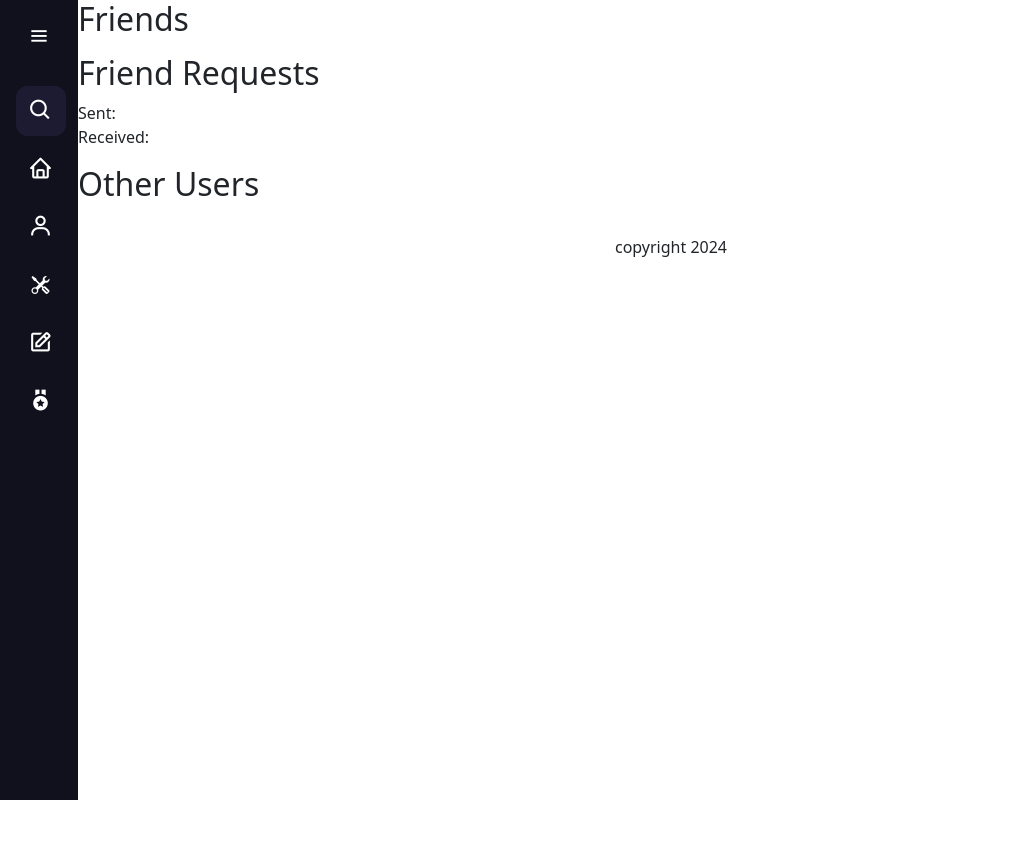
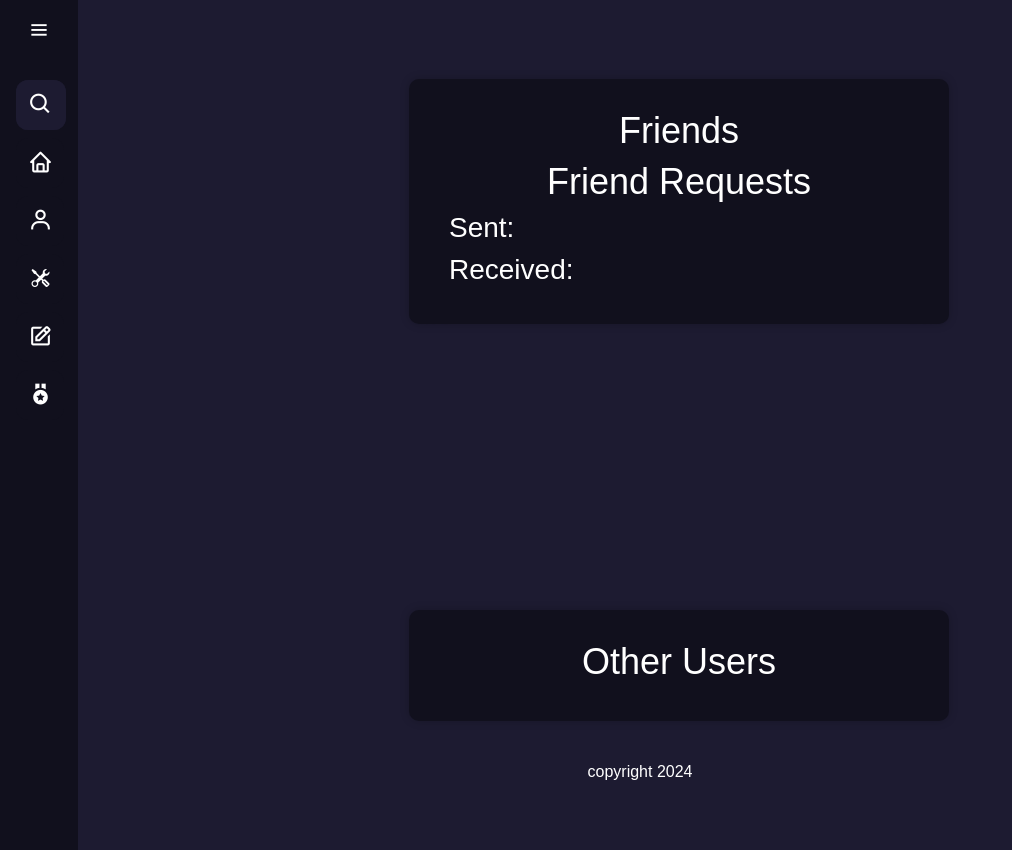
Before and after one commit to BipinJungRai/SterLearning, a Django app: template app_user/templates/friends.html in a window 1280 px wide. Shown: the whole page, without its empty margins (0-1012 px from the left). Before the commit the page ends 800 px from the top, so only its background shows below. Run offline with Django 5.2, Linux system fonts and the light colour scheme; the template is opened without the code that fills it, so the values that code supplies are empty; some libraries are stand-ins or nearby versions.

Commit message:
friends page styled

```diff
--- a/app_user/templates/friends.html
+++ b/app_user/templates/friends.html
@@ -1,46 +1,77 @@
 <!DOCTYPE html>
 {% extends 'base.html' %}
+{% load static %}
+{% load i18n %}
+
 
 {%  block content %}
 <head>
-    <title>Test Page</title>
+    <title>Friends</title>
     <script src="https://accounts.google.com/gsi/client" async></script>
+    <meta charset="UTF-8">
+    <meta name="viewport" content="width=device-width, initial-scale=1.0">
+    <script src="https://accounts.google.com/gsi/client" async></script>
+    <link rel="stylesheet" type="text/css" href="{% static 'friends.css' %}">
 </head>
 <body>
-    <h2>Friends</h2>
-    <ul>
+    <div class="container">
+
+        <div class="wrapper">
+            <h1>Friends</h1>
+            <div class="list-group-item-custom">
                 {% for user in friends %}
-        <li>{{ user.username }}</li>
-        <a href="{% url 'remove-friend' user.id %}">Remove Friend</a>
+                    <li class="list-group-item">
+                        {{ user.username }}
+                            <a href="{% url 'remove-friend' user.id %}">
+                                <button class="btn btn-dark" style="float:right;">Remove Friend</button>
+                            </a>
+                    </li>
                 {% endfor %}
-    </ul>
-    <h2>Friend Requests</h2>
-    <ul>
-        <li>Sent:</li>
-        <ul>
+            </div>
+
+
+            <h1>Friend Requests</h1>
+                <h3>Sent:</h3>
+                    <div class="list-group-item-custom">
                     {% for request in sent_requests %}
-            <li>{{ request.sent_to.username }}</li>
+                        <li class="list-group-item">{{ request.sent_to.username }}</li>
                     {% endfor %}
-        </ul>
-        <li>Received:</li>
-        <ul>
+                    </div>
+                <h3>Received:</h3>
+                <div class="list-group-item-custom">
                     {% for request in received_requests %}
-            <li>{{ request.sent_from.username }}</li>
-            <a href="{% url 'accept-friend-request' request.sent_from.id %}">Add Friend</a>
-            <a href="{% url 'deny-friend-request' request.sent_from.id %}">Deny Request</a>
+                        <li class="list-group-item">
+                            {{ request.sent_from.username }}
+                            <a href="{% url 'accept-friend-request' request.sent_from.id %}">
+                                <button class="btn btn-dark" style="float:right;">Add Friend</button></a>
+                            <a href="{% url 'deny-friend-request' request.sent_from.id %}">
+                                <button class="btn btn-dark" style="float:right;">Deny Request</button></a>
+                        </li>
                     {% endfor %}
-        </ul>
-    </ul>
-    <h2>Other Users</h2>
-    <ul>
+                </div>
+        </div>
+
+
+
+        <div class="wrapper">
+            <h1>Other Users</h1>
+            <div class="list-group-item-custom">
             {% for user in users %}
                 {% if user != request.user %}
                     {% if user not in friends %}
-                <li>{{ user.username }}</li>
-                <a href="{% url 'send-friend-request' user.id %}">Send Friend Request</a>
+                        <li class="list-group-item">
+                            {{ user.username }}
+                            <a href="{% url 'send-friend-request' user.id %}">
+                                <button class="btn btn-dark" style="float:right;">Send Friend Request</button></a>
+                        </li>
                     {% endif %}
                 {% endif %}
             {% endfor %}
-    </ul>
+            </div>
+        </div>
+
+
+
+    </div>
 </body>
 {% endblock %}
--- /dev/null
+++ b/static/friends.css
@@ -0,0 +1,81 @@
+* {
+    margin: 0;
+    padding: 0;
+    box-sizing: border-box;
+    font-family: "Poppins", sans-serif;
+}
+
+.container {
+    display: flex;
+    justify-content: center;
+    align-items: center;
+    height: 100vh;
+    position: relative;
+    gap: 10vw;
+    flex-wrap: wrap;
+}
+
+body, #wrapper {
+    margin: 0;
+    padding: 0;
+    box-sizing: border-box;
+    font-family: "Poppins", sans-serif;
+    display: flex;
+    justify-content: center;
+    align-items: center;
+    height: 100vh;
+    background-color: #1d1b31;
+}
+
+.wrapper {
+    max-width: 540px;
+    width: 100%;
+    background: #11101D;
+    backdrop-filter: blur(20px);
+    box-shadow: 0 0 10px rgba(0, 0, 0, .2);
+    color: #FFFFFF;
+    border-radius: 10px;
+    padding: 30px 40px;
+    z-index: 1;
+    position: relative;
+}
+
+.wrapper h1 {
+    font-size: 36px;
+    text-align: center;
+}
+
+#accImage img{
+    height: 105px;
+    width: 105px;
+    object-fit: cover;
+    border-radius: 6px;
+    margin-right: 10px;
+}
+
+footer {
+    position: fixed;
+    bottom: 0;
+    width: 100%;
+    color: #FFFFFF;
+}
+
+.list-group-item-custom .list-group-item{
+    background-color: #11101D;
+    border-top: 1px solid #FFFCFC;
+    border-bottom: 1px solid #FFFCFC;
+    border-left-color: #11101D;
+    border-right-color: #11101D;
+    color: #FFFCFC;
+    text-align: center;
+    padding: 20px;
+    margin: 0;
+}
+
+.make-friend-btn{
+
+}
+
+.remove-friend-button{
+    float:right;
+}
```
Lines whose indentation alone changed are shown as unchanged.
